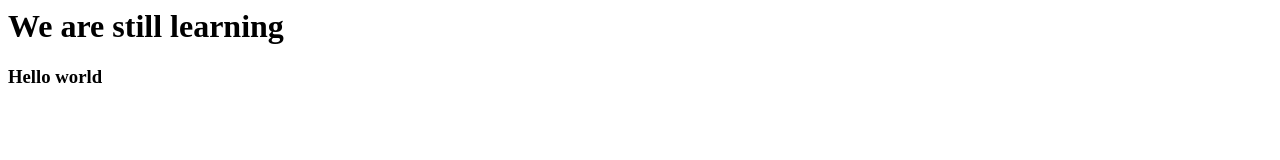
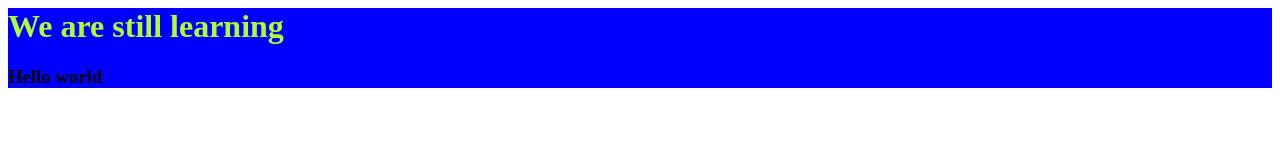
Before and after one commit to rodriguedido/demo1-repo, a plain HTML site: page index.html in a window 1280 px wide. Drawn offline with Linux system fonts and the light colour scheme.

Commit message:
first commit

```diff
--- a/index.html
+++ b/index.html
@@ -1,4 +1,4 @@
-<div>
-    <h1>We are still learning </h1>
+<div style="background-color: blue;">
+    <h1 style="color: greenyellow;">We are still learning </h1>
     <h3>Hello world</h3>
 </div>
```
